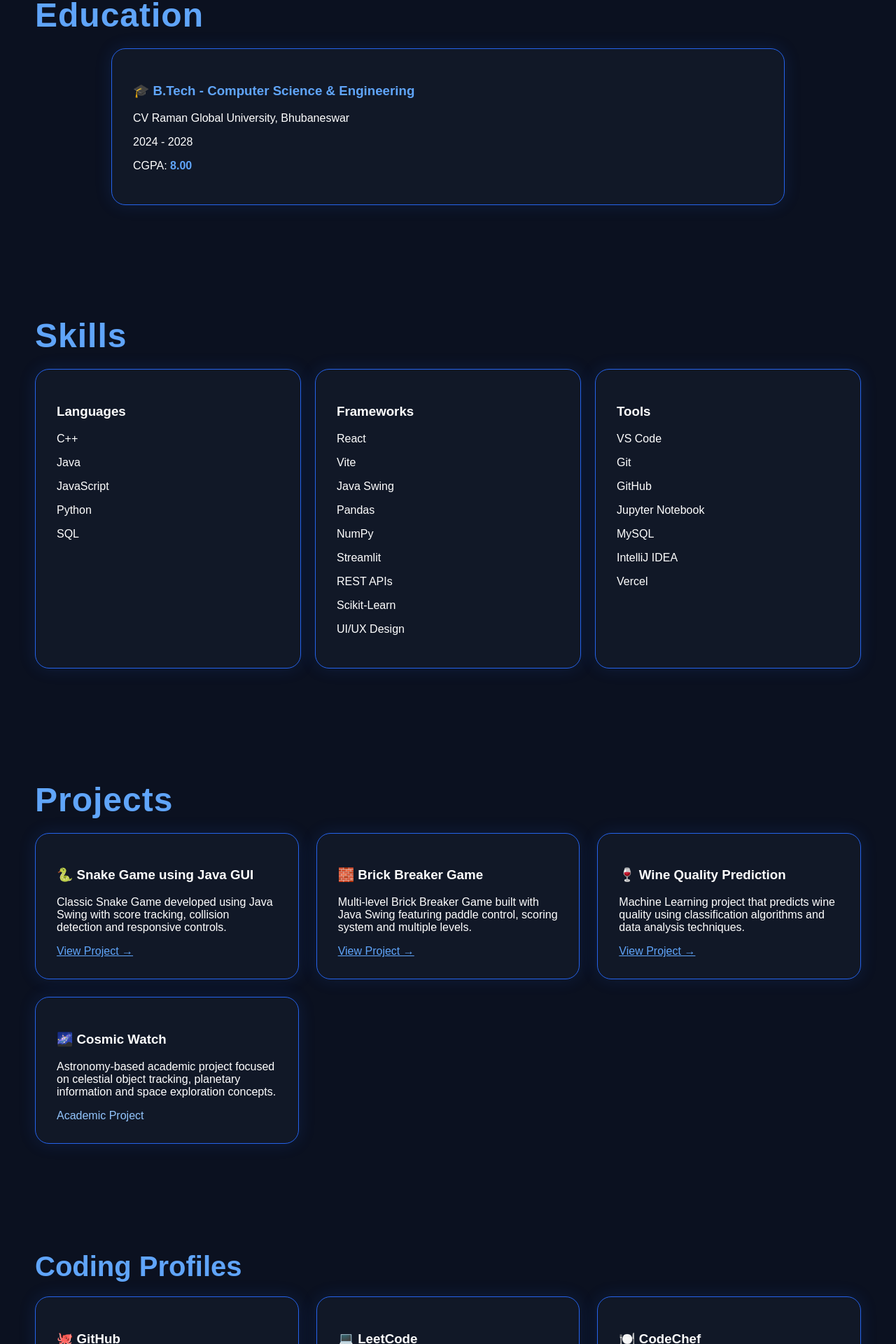
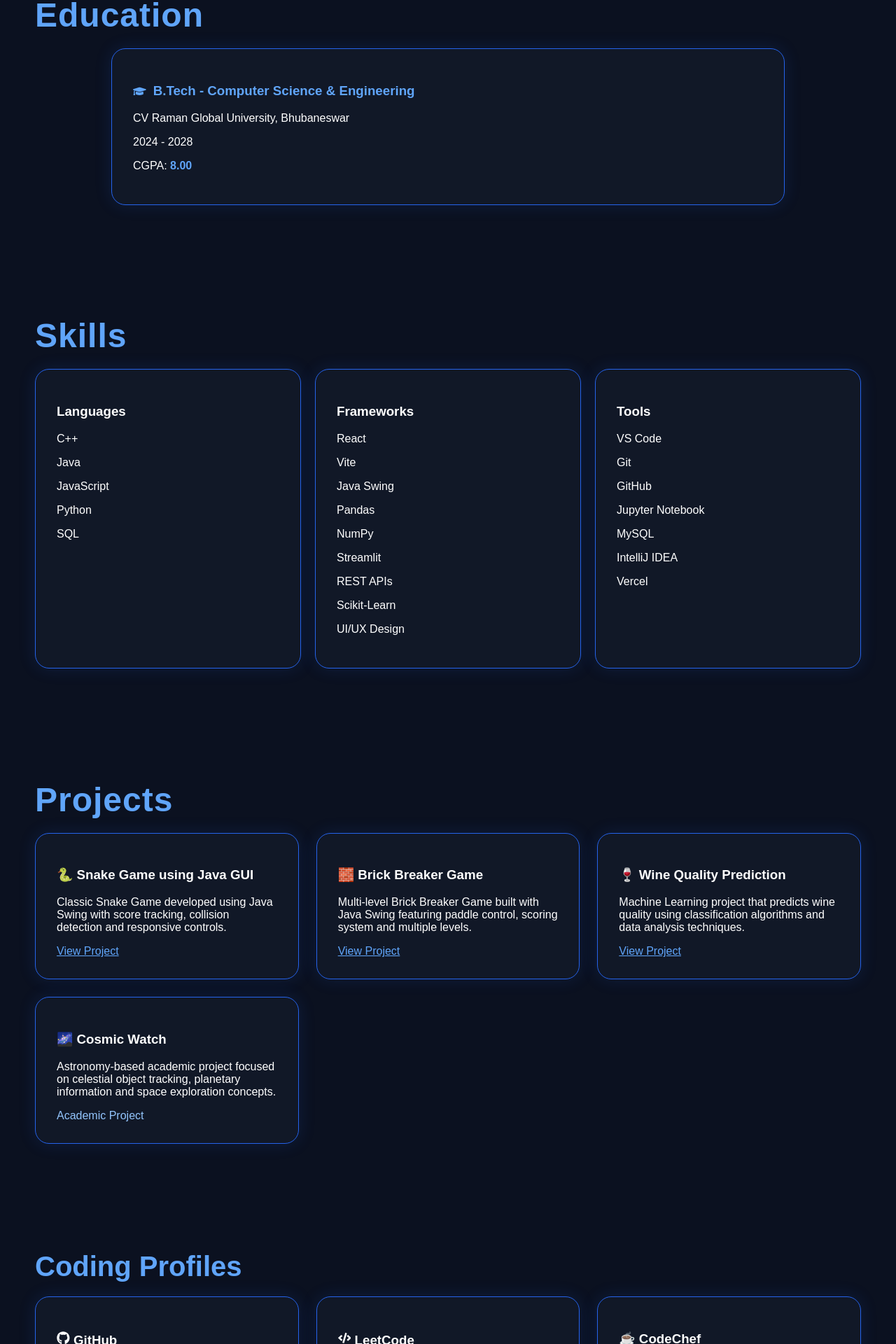
Before and after one commit to AKHILESH-create/portfolio-akhilesh, a React app: page / in a window 1280 px wide. Shown: the part 1700-3620 px from the top of the page at 70% size. Built offline with nearby package versions, Linux system fonts and the light colour scheme; the HTML template or start-up script is replaced by a standard one.

Commit message:
portfolio updates

```diff
--- a/src/App.jsx
+++ b/src/App.jsx
@@ -1,3 +1,11 @@
+import {
+  FaGithub,
+  FaLinkedin,
+  FaEnvelope,
+  FaPhone,
+  FaCode,
+  FaGraduationCap
+} from "react-icons/fa";
 function App() {
   return (
     <div
@@ -77,7 +85,7 @@ function App() {
             Projects
           </a>
           <a
-            href="contact"
+            href="#contact"
             style={{
               background: "#1E293B",
               padding: "10px 18px",
@@ -210,6 +218,8 @@ function App() {
           </div>
         </div>
 
+
+
         {/* Right Side Description Box */}
         <div
           style={{
@@ -321,8 +331,16 @@ function App() {
             margin: "auto",
           }}
         >
-          <h3 style={{ color: "#60A5FA" }}>
-            🎓 B.Tech - Computer Science & Engineering
+          <h3
+            style={{
+              color: "#60A5FA",
+              display: "flex",
+              alignItems: "center",
+              gap: "10px",
+            }}
+          >
+            <FaGraduationCap />
+            B.Tech - Computer Science & Engineering
           </h3>
 
           <p>CV Raman Global University, Bhubaneswar</p>
@@ -345,11 +363,16 @@ function App() {
         <div
           style={{
             display: "grid",
-            gridTemplateColumns: "repeat(auto-fit,minmax(250px,1fr))",
+            gridTemplateColumns: "repeat(auto-fit,minmax(220px,1fr))",
             gap: "20px",
           }}
         >
-          <div style={cardStyle}>
+          <div
+            style={{
+              ...cardStyle,
+              minHeight: "180px",
+            }}
+          >
             <h3>Languages</h3>
             <p>C++</p>
             <p>Java</p>
@@ -358,7 +381,12 @@ function App() {
             <p>SQL</p>
           </div>
 
-          <div style={cardStyle}>
+          <div
+            style={{
+              ...cardStyle,
+              minHeight: "180px",
+            }}
+          >
             <h3>Frameworks</h3>
             <p>React</p>
             <p>Vite</p>
@@ -371,7 +399,12 @@ function App() {
             <p>UI/UX Design</p>
           </div>
 
-          <div style={cardStyle}>
+          <div
+            style={{
+              ...cardStyle,
+              minHeight: "180px",
+            }}
+          >
             <h3>Tools</h3>
             <p>VS Code</p>
             <p>Git</p>
@@ -409,7 +442,7 @@ function App() {
               rel="noreferrer"
               style={{ color: "#60A5FA" }}
             >
-              View Project →
+              View Project
             </a>
           </div>
 
@@ -427,7 +460,7 @@ function App() {
               rel="noreferrer"
               style={{ color: "#60A5FA" }}
             >
-              View Project →
+              View Project
             </a>
           </div>
 
@@ -445,7 +478,7 @@ function App() {
               rel="noreferrer"
               style={{ color: "#60A5FA" }}
             >
-              View Project →
+              View Project
             </a>
           </div>
 
@@ -486,13 +519,15 @@ function App() {
           <div
             style={{
               ...cardStyle,
-              height: "220px",
+              height: "180px",
               display: "flex",
               flexDirection: "column",
               justifyContent: "space-between",
             }}
           >
-            <h3>🐙 GitHub</h3>
+            <h3>
+              <FaGithub /> GitHub
+            </h3>
             <p>Open Source Contributions & Projects</p>
 
             <a
@@ -508,13 +543,15 @@ function App() {
           <div
             style={{
               ...cardStyle,
-              height: "220px",
+              height: "180px",
               display: "flex",
               flexDirection: "column",
               justifyContent: "space-between",
             }}
           >
-            <h3>💻 LeetCode</h3>
+            <h3>
+              <FaCode /> LeetCode
+            </h3>
             <p>DSA & Problem Solving</p>
 
             <a
@@ -530,13 +567,15 @@ function App() {
           <div
             style={{
               ...cardStyle,
-              height: "220px",
+              height: "180px",
               display: "flex",
               flexDirection: "column",
               justifyContent: "space-between",
             }}
           >
-            <h3>🍽️ CodeChef</h3>
+            <h3>
+              ☕ CodeChef
+            </h3>
             <p>Competitive Programming</p>
 
             <a
@@ -596,17 +635,23 @@ function App() {
           }}
         >
           <div style={cardStyle}>
-            <h3>📧 Email</h3>
+            <h3>
+              <FaEnvelope /> Email
+            </h3>
             <p>akhilesh.k19857@gmail.com</p>
           </div>
 
           <div style={cardStyle}>
-            <h3>📱 Phone</h3>
+            <h3>
+              <FaPhone /> Phone
+            </h3>
             <p>+91 9973282999</p>
           </div>
 
           <div style={cardStyle}>
-            <h3>💼 LinkedIn</h3>
+            <h3>
+              <FaLinkedin /> LinkedIn
+            </h3>
 
             <a
               href="https://www.linkedin.com/in/akhilesh-kumar-29678a310"
@@ -614,12 +659,14 @@ function App() {
               rel="noreferrer"
               style={{ color: "#60A5FA" }}
             >
-              Visit Profile →
+              Visit Profile
             </a>
           </div>
 
           <div style={cardStyle}>
-            <h3>💻 GitHub</h3>
+            <h3>
+              <FaGithub /> GitHub
+            </h3>
 
             <a
               href="https://github.com/AKHILESH-create"
@@ -627,7 +674,7 @@ function App() {
               rel="noreferrer"
               style={{ color: "#60A5FA" }}
             >
-              Visit Profile →
+              Visit Profile
             </a>
           </div>
         </div>
@@ -685,7 +732,8 @@ const cardStyle = {
   borderRadius: "20px",
   border: "1px solid #2563EB",
   boxShadow: "0 0 25px rgba(37,99,235,0.15)",
-  transition: "0.3s",
+  transition: "all 0.3s ease",
+  cursor: "pointer",
 };
 
 const headingStyle = {
```
